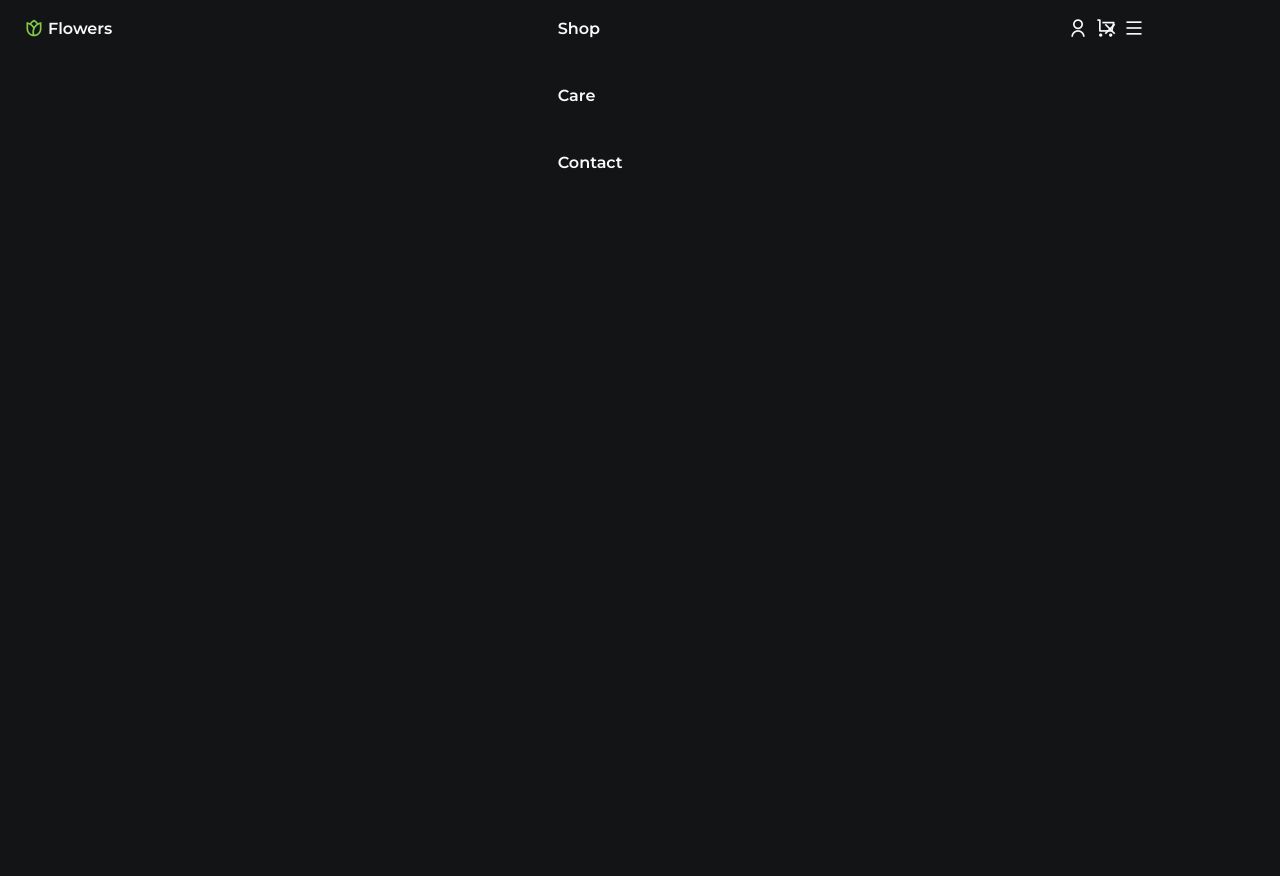
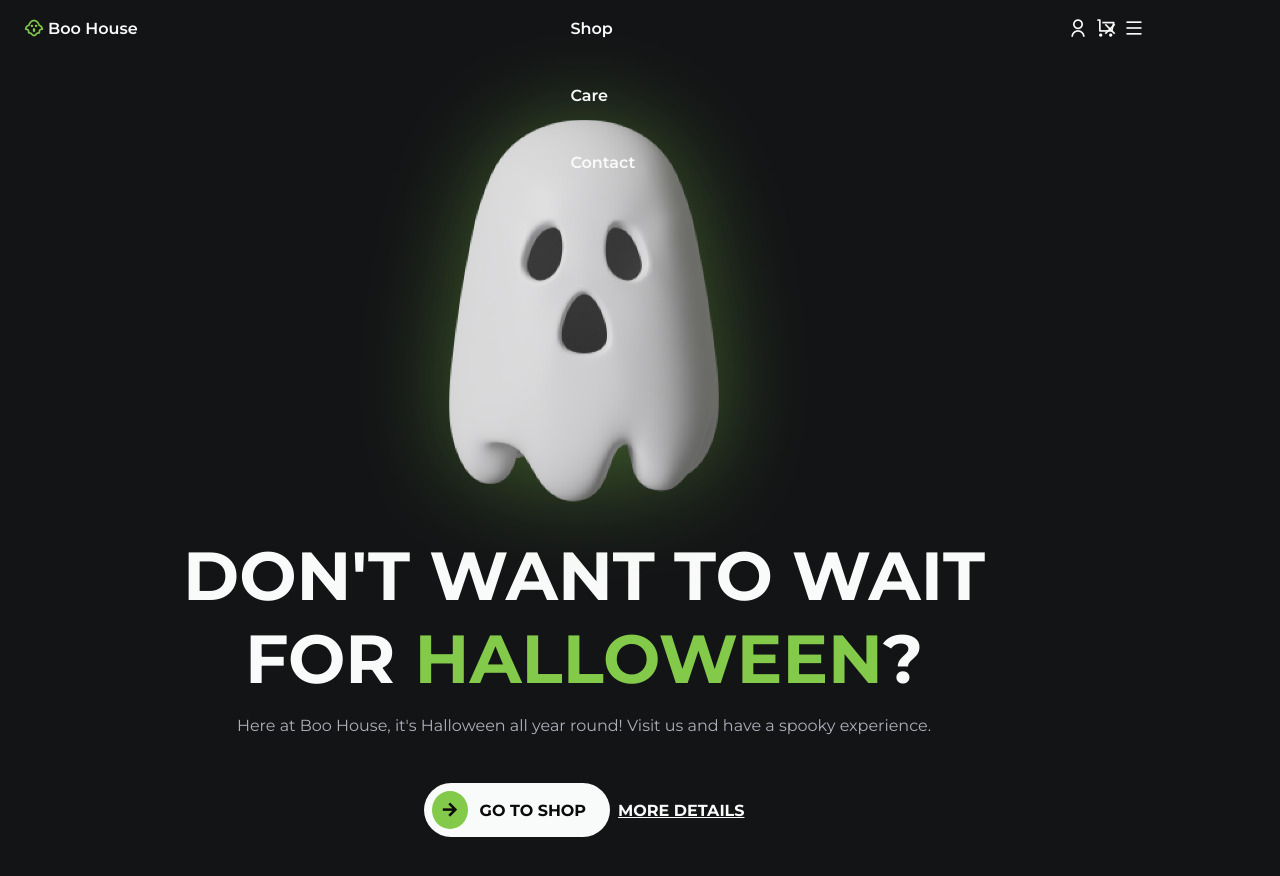
Before and after one commit to KhalilBrito/afame-technologies, a plain HTML site: page landing-page/index.html in a window 1280 px wide. Before the commit the page ends 800 px from the top, so only its background shows below. Drawn offline with nearby package versions, Linux system fonts and the light colour scheme.

Commit message:
add home section

```diff
--- a/landing-page/assets/css/styles.css
+++ b/landing-page/assets/css/styles.css
@@ -207,10 +207,78 @@ img {
 
 
 /*=============== HOME ===============*/
+.home__container{
+  padding-top: 2.5rem;
+  row-gap: 2rem;
+}
 
+.home__img{
+  width: 270px;
+  filter: drop-shadow(var(--shadow-img));
+  justify-self: center;
+}
+
+.home__data{
+  text-align: center;
+}
+
+.home__title{
+  font-size: var(--biggest-font-size);
+  font-weight: var(--font-bold);
+  margin-bottom: 1rem;
+}
+
+.home__title span{
+  color: var(--first-color);
+}
+
+.home__description{
+  margin-bottom: 3rem;
+}
+
+.home__buttons{
+  display: flex;
+  justify-content: center;
+  align-items: center;
+  column-gap: .5rem;
+}
 
 /*=============== BUTTON ===============*/
+.button{
+  background-color: var(--white-color);
+  color: var(--black-color);
+  font-weight: var(--font-bold);
+  padding: .5rem 1.5rem .5rem .5rem;
+  border-radius: 4rem;
+  display: inline-flex;
+  align-items: center;
+  column-gap: .75rem;
+}
 
+.button span{
+  background-color: var(--first-color);
+  padding: .5rem;
+  font-size: 1.25rem;
+  border-radius: 50%;
+  display: grid;
+  place-items: center;
+  transition: transform .4s;
+}
+
+.button:hover span{
+  transform: translateX(.15rem) rotate(-30deg);
+}
+
+.button__link{
+  color: var(--white-color);
+  font-weight: var(--font-bold);
+  text-decoration: underline;
+  transition: color .4s;
+}
+
+.button__link:hover{
+  color: var(--first-color);
+}
 
 /*=============== NEWS ===============*/
 
--- a/landing-page/index.html
+++ b/landing-page/index.html
@@ -6,13 +6,13 @@
       <link rel="shortcut icon" href="assets/img/favicon.png" type="image/x-icon">
       <link rel="stylesheet" href="https://cdnjs.cloudflare.com/ajax/libs/remixicon/4.1.0/remixicon.min.css">
       <link rel="stylesheet" href="assets/css/styles.css">
-      <title>Flowers Landing Page</title>
+      <title>Boo House</title>
    </head>
    <body>
       <header class="header" id="header">
          <nav class="nav container">
             <a href="#" class="nav__logo">
-                <i class="ri-flower-line"></i> Flowers
+                <i class="ri-ghost-2-line"></i> Boo House
             </a>
 
             <div class="nav__menu" id="nav-menu">
@@ -56,7 +56,32 @@
 
       <main class="main">
          <section class="home section" id="home">
+            <div class="home__container container grid">
+                <img src="/landing-page/assets/img/ghost.png" alt="ghost image" class="home__img">
 
+                <div class="home__data">
+                    <h1 class="home__title">
+                        DON'T WANT TO WAIT <br>
+                        FOR <span>HALLOWEEN</span>?
+                    </h1>
+
+                    <p class="home__description">
+                        Here at Boo House, it's Halloween all year round!
+                         Visit us and have a spooky experience. <br>
+                    </p>
+
+                    <div class="home__buttons">
+                        <a href="#" class="button">
+                            <span>
+                                <i class="ri-arrow-right-line"></i>
+                            </span>
+                            GO TO SHOP
+                        </a>
+
+                        <a href="#" class="button__link">MORE DETAILS</a>
+                    </div>
+                </div>
+            </div>
          </section>
 
          <section class="new section" id="new">
```
Also changed, not shown: landing-page/assets/img/ghost.png (added).
